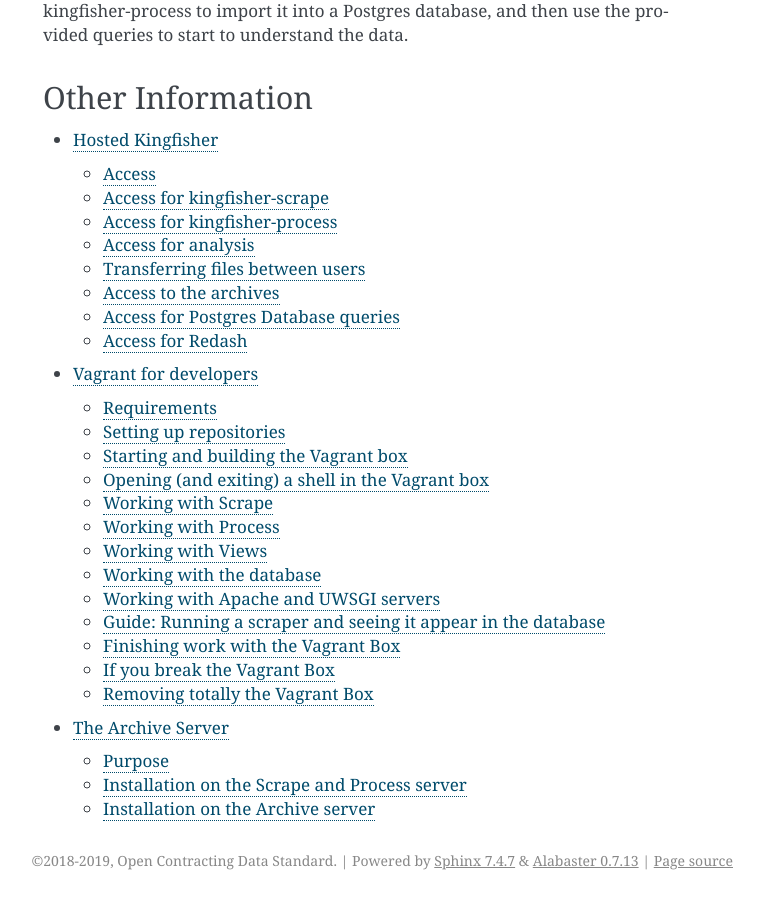
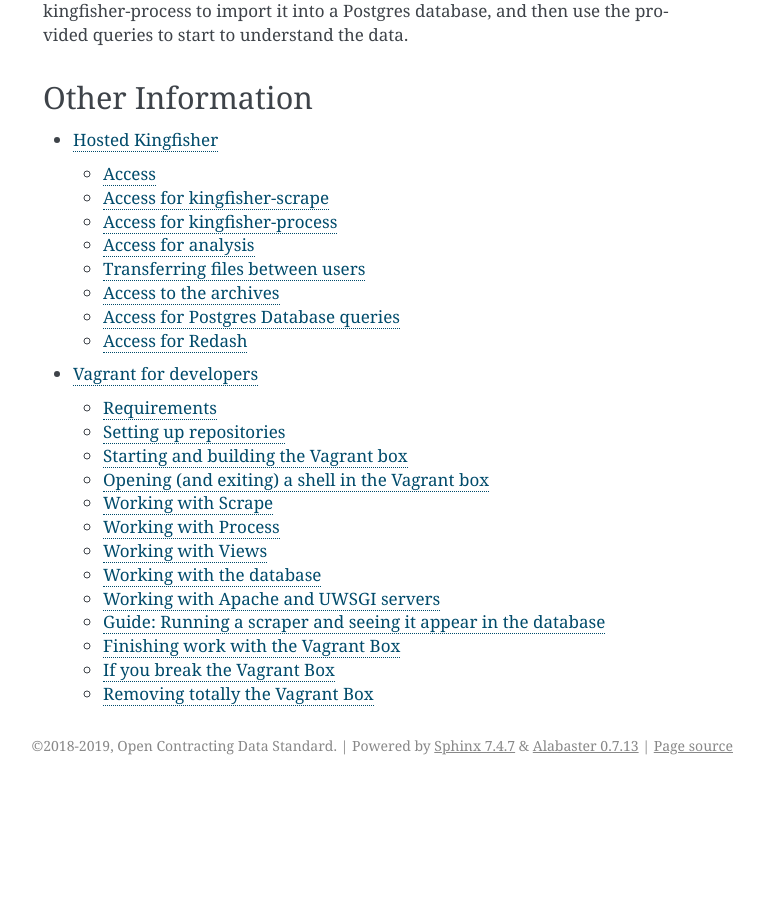
Before and after one commit to open-contracting-archive/kingfisher-vagrant, a Sphinx documentation site: the page built from docs/index.rst, in a window 1280 px wide and 900 px high, scrolled down 2136 px. Shown: the whole window, without its empty margins (377-1141 px from the left). Built offline with Sphinx 7.4.7, drawn with Linux system fonts in a browser that asks for light colours; after the commit the page ends 2921 px from its top, so only the background shows below that; some of the changed lines change nothing that is shown.

Commit message:
Move archive page to kingfisher-archive repo, #336

```diff
--- a/docs/archive.rst
+++ /dev/null
@@ -1,42 +0,0 @@
-The Archive Server
-==================
-
-Purpose
--------
-
-The archive server stores old data files that have been downloaded by scrape.
-
-It does this so that if we need to load old files for historical analysis later,
-we can use the files on the archive server and do so by the local load function in process.
-
-Installation on the Scrape and Process server
----------------------------------------------
-
-Currently the script needs to be on one server that has both scrape and process parts.
-(This is because it needs to directly access both the database and the source files)
-
-The script is at https://github.com/open-contracting/kingfisher-archive
-
-The user account that runs it needs
-
-  *  ssh access to the archive server
-  *  access to the database (a .pgpass file)
-  *  sudo permission to delete files from the scrape account
-
-More than one instance of the script should not run at once. This is because they may clash, and try and archive the same collection at the same time.
-
-To ensure this, the script exits after it has found and archived one collection.
-
-The script is started once per day by a cron job.
-
-Output can be piped to a log file, for debugging purposes. On hosted Kingfisher, these are in /home/archive/logs/
-
-Installation on the Archive server
-----------------------------------
-
-There is no software part to install on this side.
-
-Simply make sure the archive account
-
-  *  can be accessed over SSH
-  *  has a /home/archive/data/ folder
--- a/docs/index.rst
+++ b/docs/index.rst
@@ -51,4 +51,3 @@
 
    hosted.rst
    vagrant.rst
-   archive.rst
```
